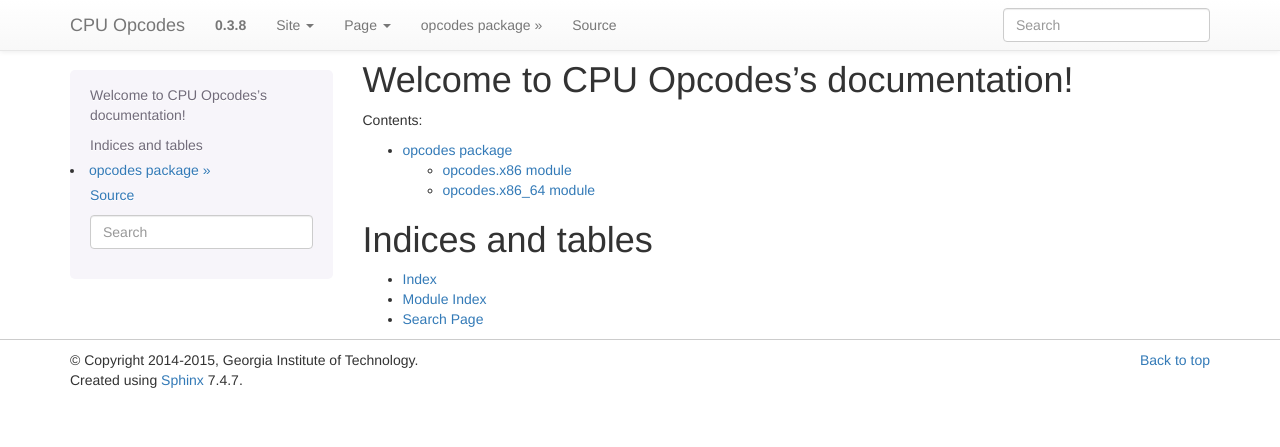
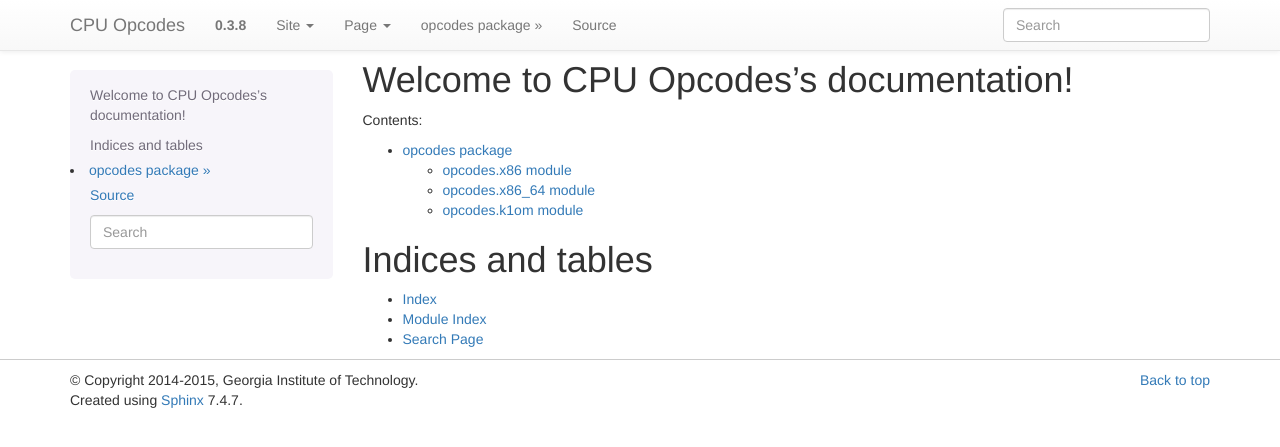
Before and after one commit to bergercookie/asm-lsp, a Sphinx documentation site: the page built from sphinx/index.rst, in a window 1280 px wide. Shown: the top 447 px of the page. Built offline with Sphinx 7.4.7, drawn with Linux system fonts in a browser that asks for light colours.

Commit message:
Enable auto-doc for K1OM module

```diff
--- a/sphinx/opcodes.rst
+++ b/sphinx/opcodes.rst
@@ -14,3 +14,10 @@ opcodes.x86_64 module
 .. automodule:: opcodes.x86_64
     :members:
     :undoc-members:
+
+opcodes.k1om module
+-------------------
+
+.. automodule:: opcodes.k1om
+    :member:
+    :undoc-members:
```
